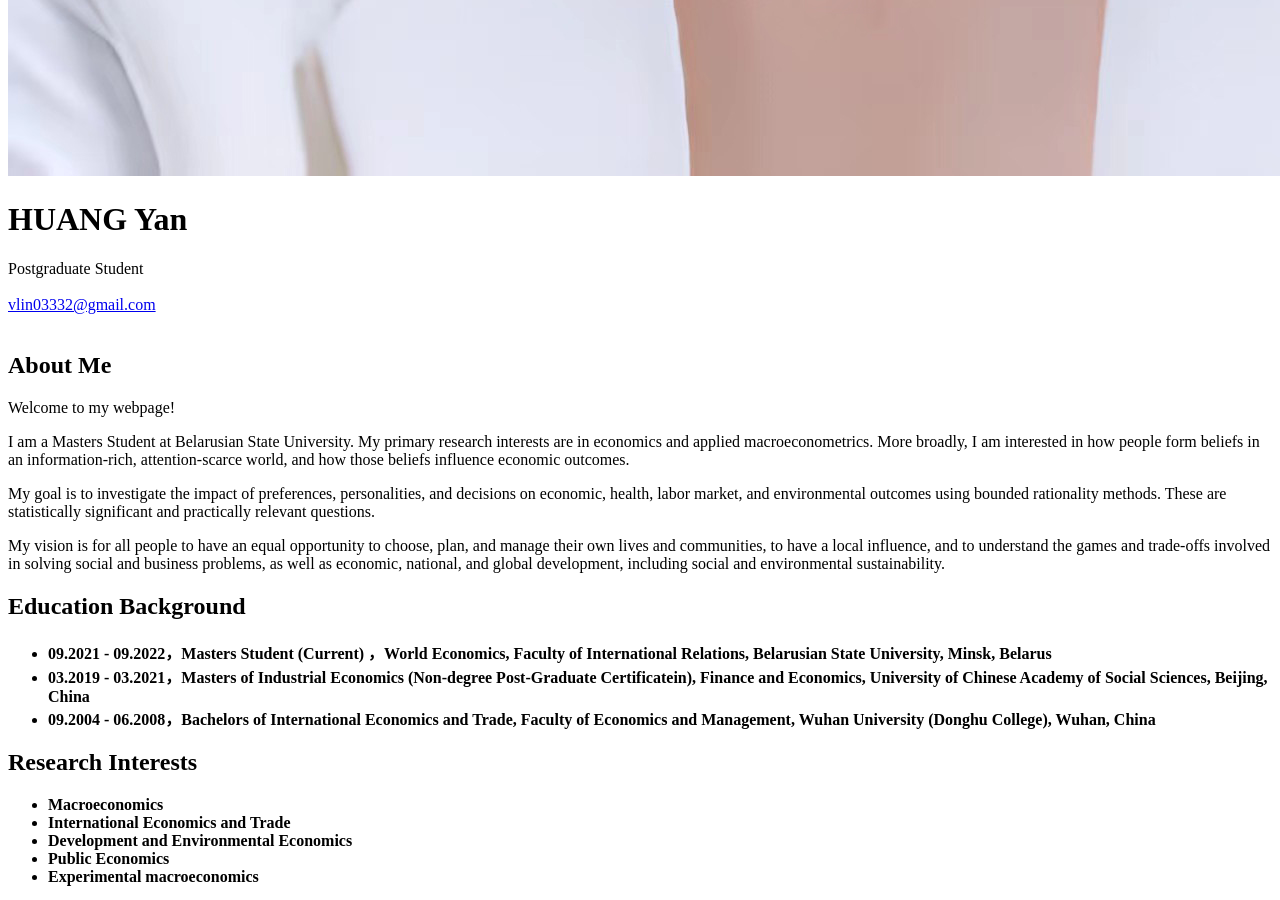
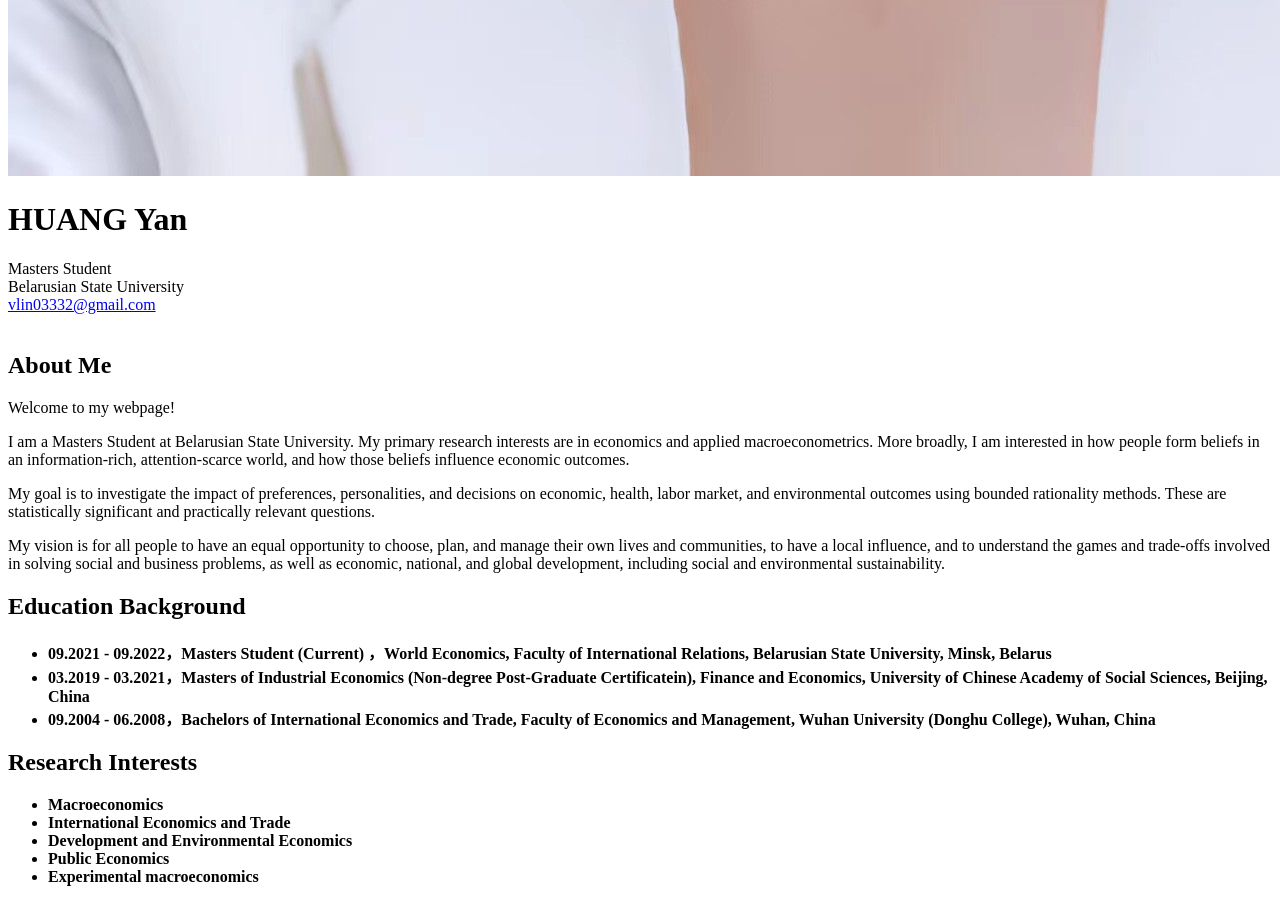
Before and after one commit to huangyan211/HuangYan, a Jekyll site: the page built from index.md, in a window 1280 px wide and 900 px high, scrolled down 2336 px. Built offline with Jekyll 4.4.1, drawn with Linux system fonts in a browser that asks for light colours; nearby versions of some CDN libraries; a style sheet for code colours, icons or effects is not loaded; our own code applies the rules of GitHub Pages for plain Markdown files.

Commit message:
Update _config.yml

```diff
--- a/_config.yml
+++ b/_config.yml
@@ -1,6 +1,6 @@
 title: HUANG Yan
-position: Postgraduate Student
-affiliation:
+position: Masters Student
+affiliation: Belarusian State University
 email: <a href="mailto:vlin03332@gmail.com">vlin03332@gmail.com</a>
 keywords: HUANG Yan' academic personal homepage
 
```
